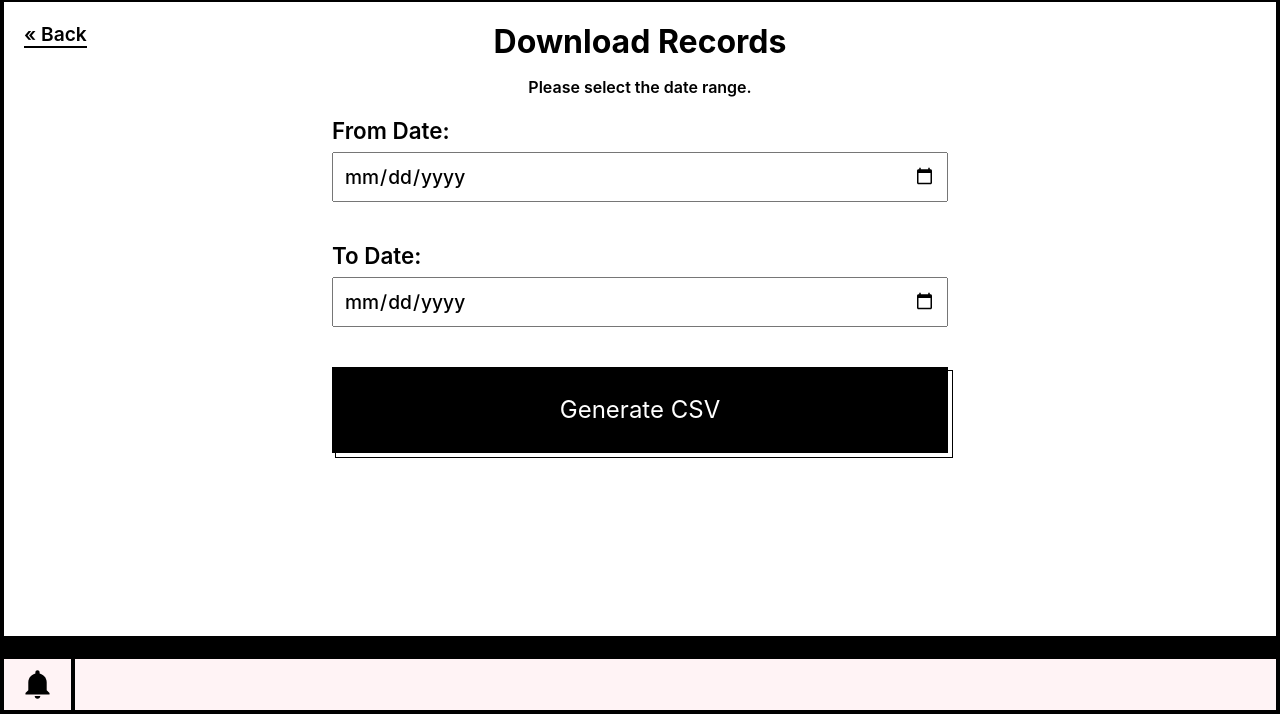
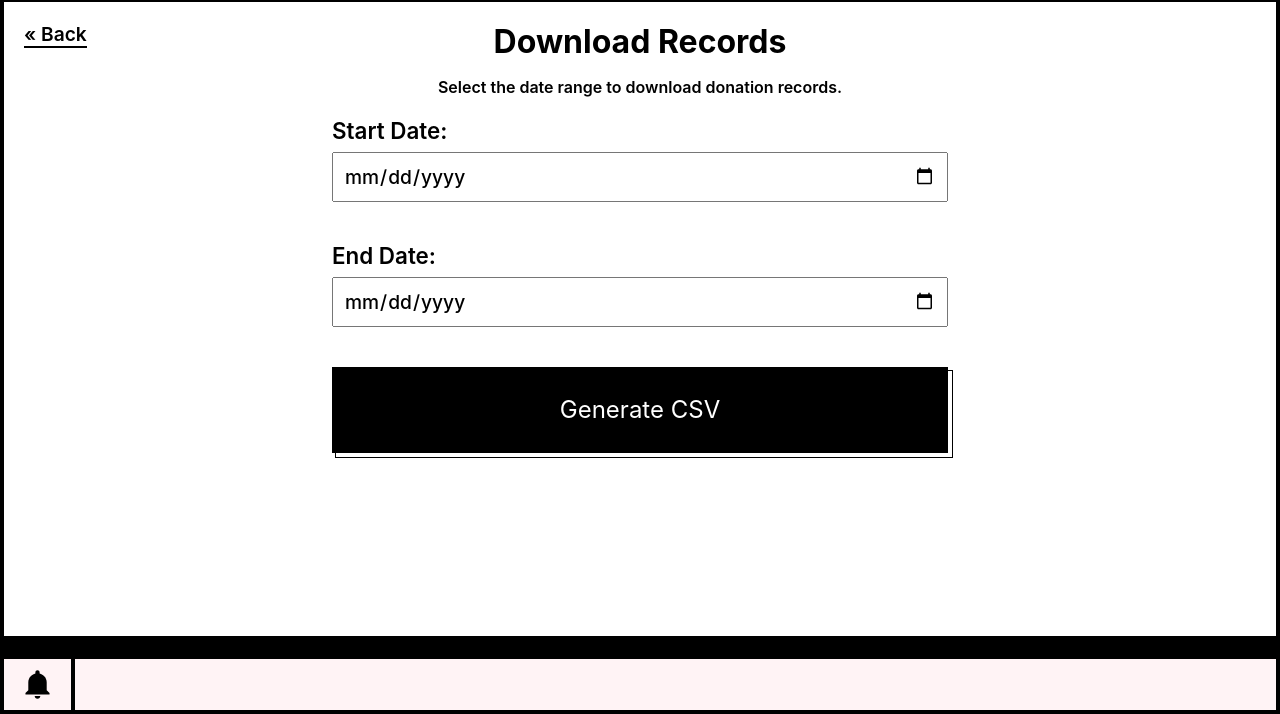
Before and after one commit to Chirag8023/NectarOfService, a PHP site: page /nectarofservice/admin/pages/admin_donations.php in a window 1280 px wide. Shown: the part 86-800 px from the top of the page. Run offline with PHP 8.4, Linux system fonts and the light colour scheme; the visitor is signed in with stand-in values (Sample User, id 1); some web fonts are replaced.

Commit message:
admin panel messages/ux refined

```diff
--- a/admin/admin_style.css
+++ b/admin/admin_style.css
@@ -197,7 +197,7 @@ input[type="submit"]:active {
 
 .login-container label {
     font-size: 1.4rem;
-    font-weight: 500;
+    font-weight: 605;
 }
 
 .login-container button {
--- a/admin/pages/admin_campaigns.php
+++ b/admin/pages/admin_campaigns.php
@@ -87,7 +87,9 @@ if ($_SERVER["REQUEST_METHOD"] == "POST" && isset($_POST["action"])) {
 
     <main class="main-content" style="width:100vw; border-left:4px solid #000;max-height:80vh;">
         <a href="http://localhost/nectarofservice/admin/admin_main.php" style="position:absolute; color:#000; font-size:1.2rem; text-decoration:none; border-bottom:2px solid black;"> « Back</a>
-        <h1 style="margin: 0rem 0 2rem 0;">Add Campaign</h1>
+        <h1 style="margin: 0rem 0 1rem 0;">Add Campaign</h1>
+        <p style="text-align:center;">Fill the fields to create new campaign.</p><br>
+
         <form method="post" enctype="multipart/form-data" class="admin-panel-forms">
             <input type="hidden" name="action" value="add">
             <label for="title">Title:</label>
--- a/admin/pages/admin_donations.php
+++ b/admin/pages/admin_donations.php
@@ -19,7 +19,7 @@ try {
     $pdo->setAttribute(PDO::ATTR_ERRMODE, PDO::ERRMODE_EXCEPTION);
 
     $error = '';
-    if ($_SERVER["REQUEST_METHOD"] == "POST" && isset($_POST['submit'])) {
+    if ($_SERVER["REQUEST_METHOD"] == "POST" && isset($_POST['from_date']) && isset($_POST['to_date'])) {
         $fromDate = $_POST['from_date'];
         // Creating DateTime object from $toDate and add one day to include that day too
         $toDate = new DateTime($_POST['to_date']);
@@ -27,7 +27,7 @@ try {
         $toDate = $toDate->format('Y-m-d');
 
         if ($fromDate > $toDate) {
-            $_SESSION['chi_error'] = "\"From Date\" should not be greater than \"To Date\".";
+            $_SESSION['chi_error'] = "\"Start Date\" must be before the \"End Date\".";
             header("Location: " . $_SERVER["PHP_SELF"]);
             exit();
         } else {
@@ -70,11 +70,11 @@ try {
     <main class="main-content" style="width:100vw; border-left:4px solid #000;max-height:80vh;">
         <a href="http://localhost/nectarofservice/admin/admin_main.php" style="position:absolute; color:#000; font-size:1.2rem; text-decoration:none; border-bottom:2px solid black;"> « Back</a>
         <h1 style="margin: 0rem 0 1rem 0;">Download Records</h1>
-        <p style="text-align:center;">Please select the  date range.</p><br>
+        <p style="text-align:center;">Select the date range to download donation records.</p><br>
         <form action="<?php echo htmlspecialchars($_SERVER["PHP_SELF"]); ?>" method="post" class="admin-panel-forms">
-            <label for="from_date">From Date:</label>
+            <label for="from_date">Start Date:</label>
             <input type="date" id="from_date" name="from_date" required><br><br>
-            <label for="to_date">To Date:</label>
+            <label for="to_date">End Date:</label>
             <input type="date" id="to_date" name="to_date" required><br><br>
             <button type="submit" name="submit">Generate CSV</button>
         </form>
--- a/admin/pages/admin_newsletter.php
+++ b/admin/pages/admin_newsletter.php
@@ -68,9 +68,11 @@ if ($_SERVER["REQUEST_METHOD"] == "POST") {
 
     <main class="main-content" style="width:100vw; border-left:4px solid #000;max-height:80vh;">
         <a href="http://localhost/nectarofservice/admin/admin_main.php" style="position:absolute; color:#000; font-size:1.2rem; text-decoration:none; border-bottom:2px solid black;"> « Back</a>
-        <h1 style="margin: 0rem 0 2rem 0;">Compose Newsletter</h1>
+        <h1 style="margin: 0rem 0 1rem 0;">Compose Newsletter</h1>
+        <p style="text-align:center;">Write the content to send to subscribers.</p><br>
+
         <form method="post" class="admin-panel-forms">
-            <textarea name="newsletter_content" rows="10" cols="100" placeholder="start writing here..." required></textarea>
+            <textarea name="newsletter_content" rows="9" cols="100" placeholder="start writing here..." required></textarea>
             <br>
             <input type="submit" value="Send Newsletter">
         </form>
--- a/admin/pages/admin_social_buzz.php
+++ b/admin/pages/admin_social_buzz.php
@@ -54,7 +54,9 @@ if ($_SERVER["REQUEST_METHOD"] == "POST") {
 
     <main class="main-content" style="width:100vw; border-left:4px solid #000;max-height:80vh;">
         <a href="http://localhost/nectarofservice/admin/admin_main.php" style="position:absolute; color:#000; font-size:1.2rem; text-decoration:none; border-bottom:2px solid black;"> « Back</a>
-        <h1 style="margin: 0rem 0 2rem 0;">Update Tweets</h1>
+        <h1 style="margin: 0rem 0 1rem 0;">Update Tweets</h1>
+        <p style="text-align:center;">Fill the fields to display new tweet.</p><br>
+
         <form method="post" class="admin-panel-forms">
             <label>Slot:</label>
             <input type="number" name="id" min="1" max="6" required><br><br>
```
